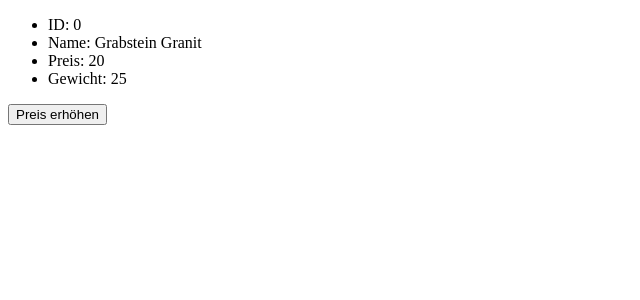
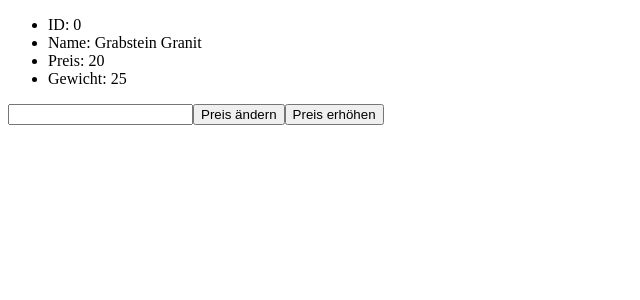
Before and after one commit to AlexanderGrigat/stones1126, an Angular app: page / in a window 1280 px wide. Shown: the top 300 px of the page, without its empty margins (0-640 px from the left). Built offline with nearby package versions, Linux system fonts and the light colour scheme.

Commit message:
Aufgabe 2.5

```diff
--- a/src/app/app.html
+++ b/src/app/app.html
@@ -1 +1,4 @@
-<stn-product-display (priceChange)="onPriceChange($event)" [productParent]="product"></stn-product-display>
+<stn-product-display (priceChange)="onPriceChange($event)" [productParent]="product">
+    <input type="number" #price/>
+    <button (click)="changePrice(price.valueAsNumber)">Preis ändern</button>
+</stn-product-display>
--- a/src/app/app.ts
+++ b/src/app/app.ts
@@ -16,4 +16,9 @@ export class App {
     this.product.price = newPrice;
     alert('Der Preis hat sich geändert: ' + newPrice);
   }
+
+  changePrice(newPrice: number): void {
+    this.product.price = newPrice;
+    this.onPriceChange(this.product.price);
+  }
 }
--- a/src/app/product/product-display/product-display.html
+++ b/src/app/product/product-display/product-display.html
@@ -4,5 +4,5 @@
     <li> Preis: {{productParent().price}}</li>
     <li> Gewicht: {{productParent().weight}}</li>
 </ul>
-
+<ng-content/>
 <button (click)="increasePrice()">Preis erhöhen</button>
```
